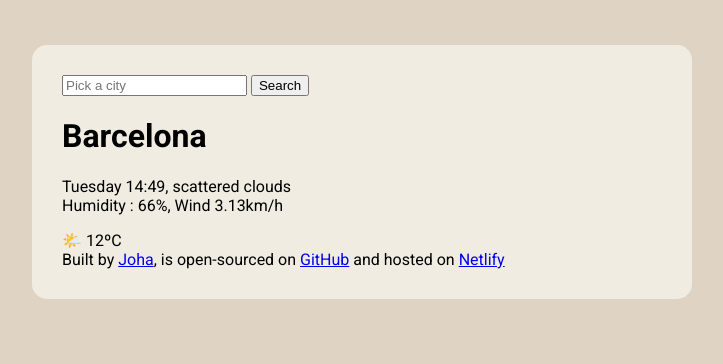
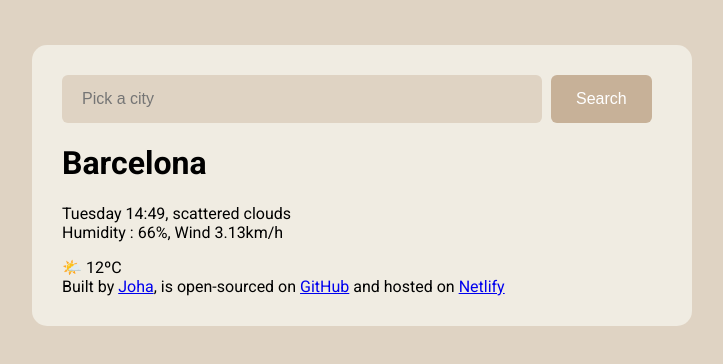
Before and after one commit to Joha-coding/My-weather-app, a plain HTML site: page index.html in a window 1280 px wide. Shown: the whole page, without its empty margins (278-1001 px from the left). Drawn offline with Linux system fonts and the light colour scheme.

Commit message:
Added CSS style to the form (search field)

```diff
--- a/index.html
+++ b/index.html
@@ -15,9 +15,14 @@
   <body>
     <div class="weather-section">
       <header>
-        <form>
-          <input type="search" placeholder="Pick a city" required />
-          <input type="submit" value="Search" />
+        <form class="search-form">
+          <input
+            type="search"
+            placeholder="Pick a city"
+            required
+            class="search-form-input"
+          />
+          <input type="submit" value="Search" class="search-form-button" />
         </form>
       </header>
       <main>
--- a/src/styles.css
+++ b/src/styles.css
@@ -11,3 +11,23 @@ body {
   box-shadow: 0 30px 50px rgba (65, 50, 100, 0.08);
   border-radius: 15px;
 }
+
+.search-form-input {
+  background-color: #dfd3c3;
+  border: none;
+  border-radius: 6px;
+  width: 80%;
+  font-size: 16px;
+  padding: 15px 20px;
+}
+
+.search-form-button {
+  font-size: 16px;
+  font-weight: 500;
+  background-color: #c7b198;
+  padding: 15px 25px;
+  border: none;
+  margin-left: 5px;
+  border-radius: 6px;
+  color: white;
+}
```
